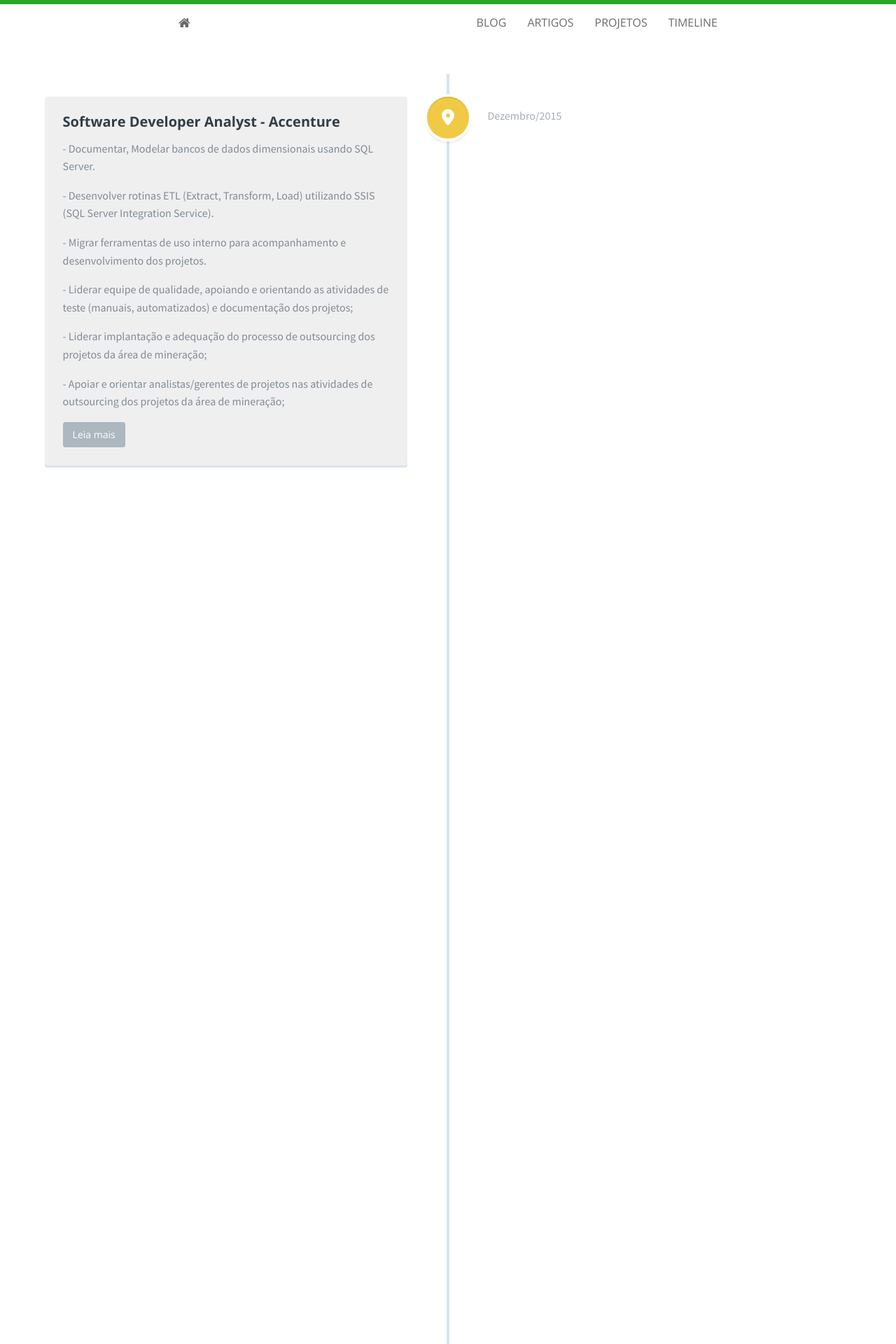
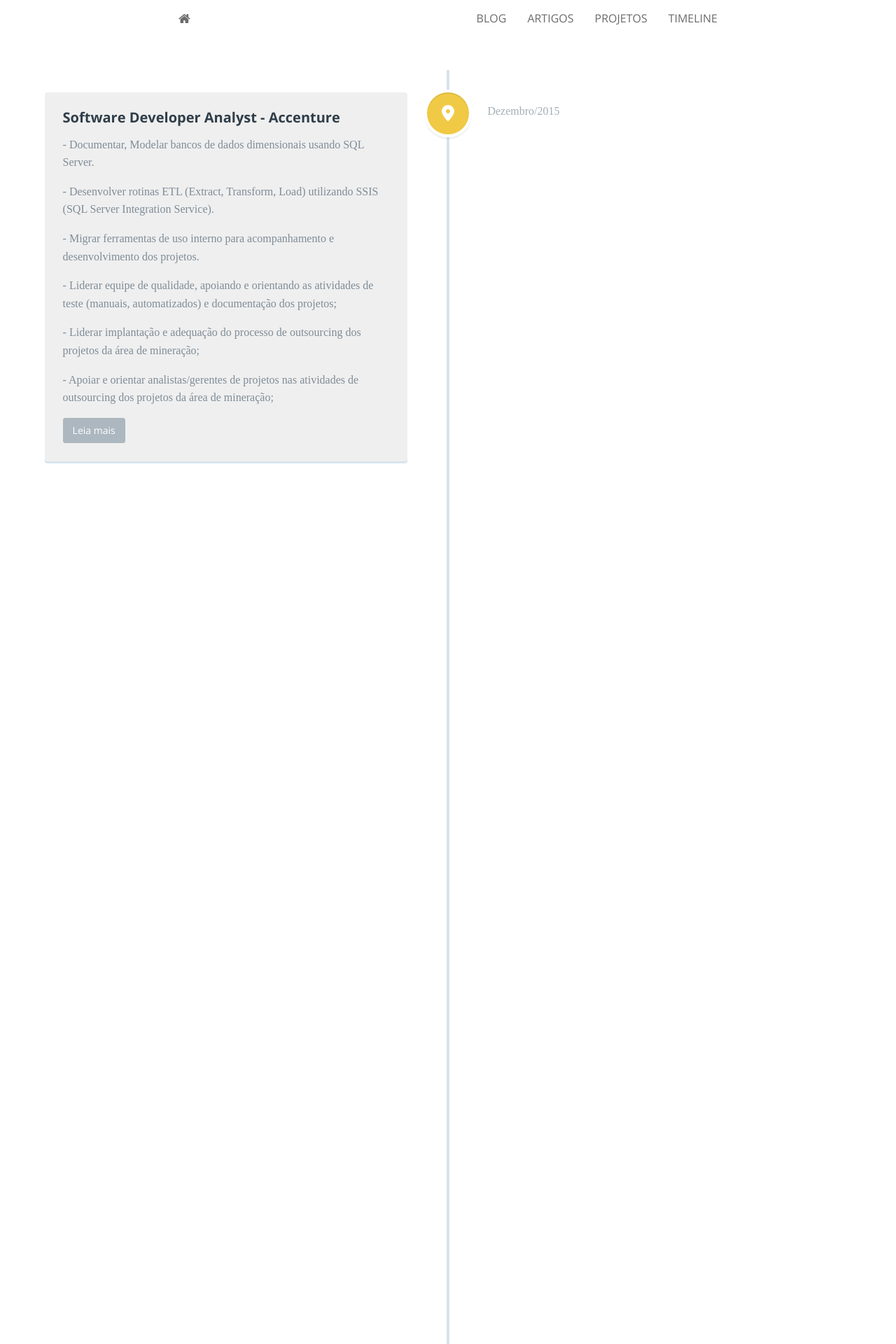
Before and after one commit to mateusbtlopes/mateusbtlopes.github.io, a Jekyll site: the page built from timeline.html, in a window 1280 px wide. Shown: the top 1920 px of the page at 70% size. Built offline with Jekyll 4.4.1, drawn with Linux system fonts in a browser that asks for light colours; nearby versions of some CDN libraries; some web fonts are replaced.

Commit message:
- Atualização timeline.

```diff
--- a/_includes/timeline.html
+++ b/_includes/timeline.html
@@ -10,10 +10,10 @@
 	<link rel="stylesheet" href="css/style.css"> <!-- Resource style -->
 	<script src="js/modernizr.js"></script> <!-- Modernizr -->
 	<!-- Custom styles for this template -->
-    <link rel="stylesheet" type="text/css" href="{{ site.baseurl }}/static/css/main.css" />
+    <!--<link rel="stylesheet" type="text/css" href="{{ site.baseurl }}/static/css/main.css" /-->
 	<!--<link rel="stylesheet" type="text/css" href="https://fonts.googleapis.com/css?family=Source+Sans+Pro:200,400,200bold,400old" /-->
 	<!--<link rel="stylesheet" type="text/css" href="https://maxcdn.bootstrapcdn.com/font-awesome/4.4.0/css/font-awesome.min.css" /-->
-  <link rel="stylesheet" type="text/css" href="{{ site.baseurl }}/static/css/syntax.css" />
+	<!--<link rel="stylesheet" type="text/css" href="{{ site.baseurl }}/static/css/syntax.css" /-->
 
 	<title>Timeline - Mateus Bruno T. Lopes</title>
 </head>
```
